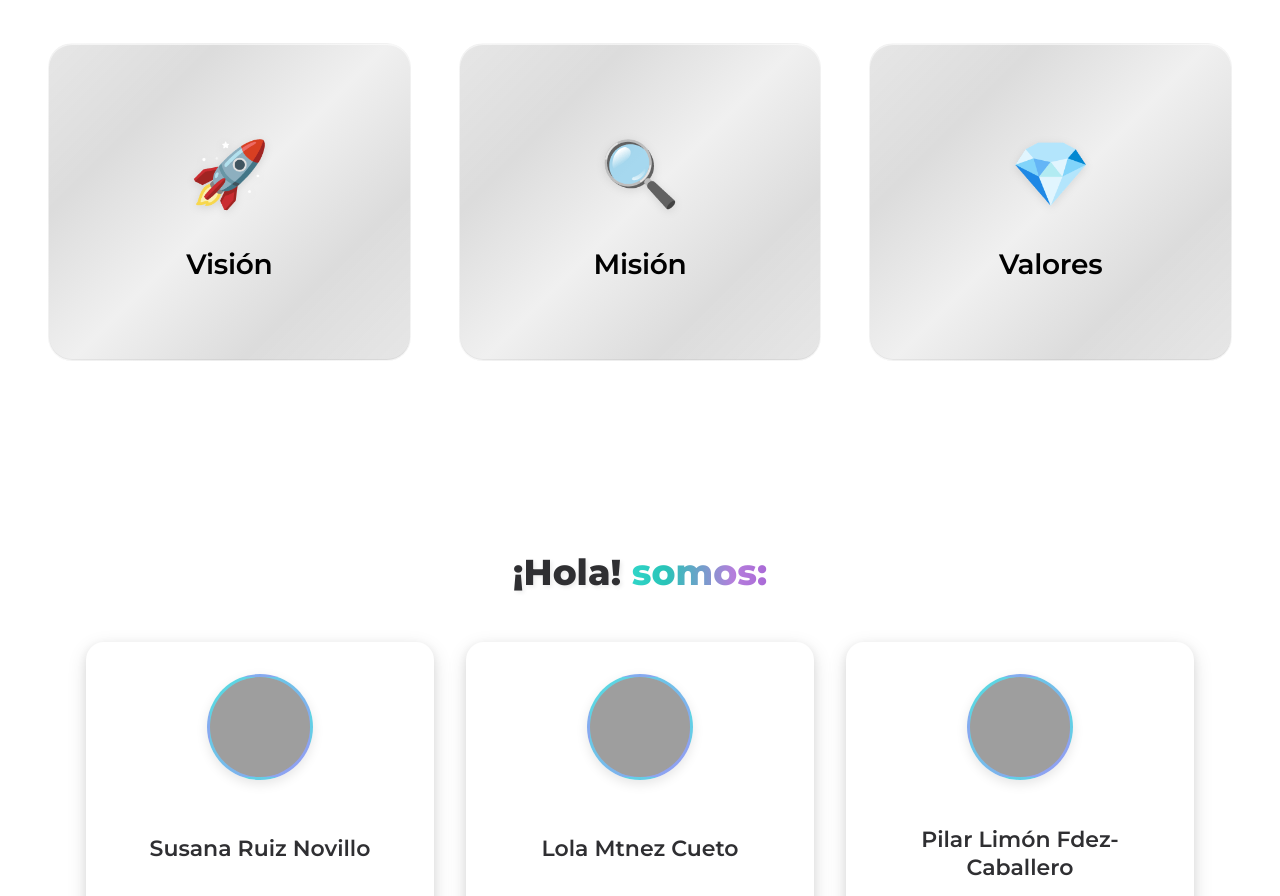
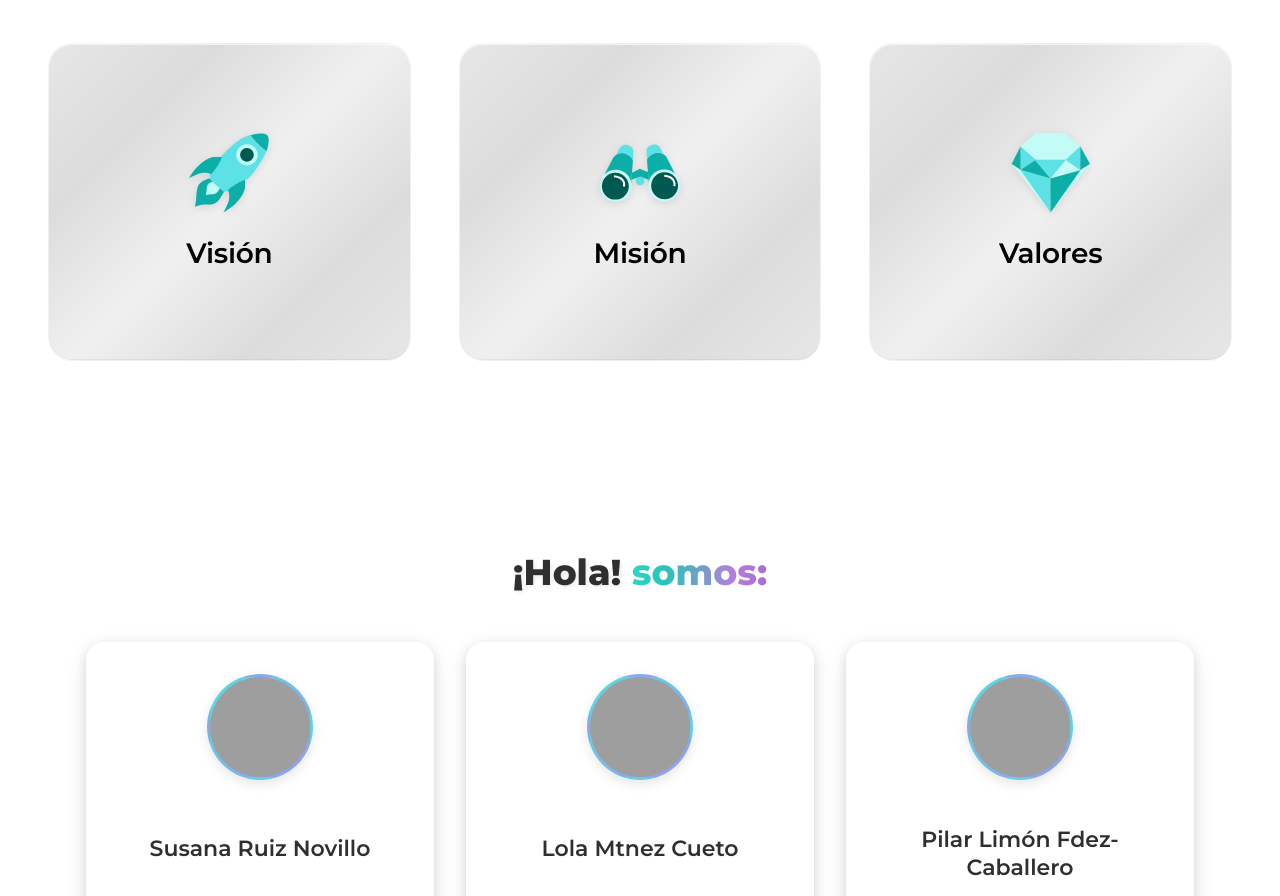
Before and after one commit to Reverso-Social/reverso-social-fe, a React (Vite) app: page / in a window 1280 px wide. Shown: the part 1340-2236 px from the top of the page. Built offline with nearby package versions, Linux system fonts and the light colour scheme; grey boxes are pictures that could not be loaded.

Commit message:
style:about icons changed

```diff
--- a/src/components/About/About.jsx
+++ b/src/components/About/About.jsx
@@ -1,5 +1,8 @@
 import React, { useState } from 'react';
 import './About.scss';
+import VisionIcon from '../../assets/Icons/Vision.svg';
+import MisionIcon from '../../assets/Icons/Visionnn.svg';
+import ValoresIcon from '../../assets/Icons/Diamond.svg';
 
 const About = () => {
   const [expandedCard, setExpandedCard] = useState(null);
@@ -12,7 +15,7 @@ const About = () => {
     {
       id: 'vision',
       title: 'Visión',
-      icon: '🚀',
+      icon: VisionIcon,
       color: 'turquesa',
       fullTitle: 'Nuestra Visión',
       content: 'Ser un referente reconocido en innovación social y feminista, impulsando organizaciones más justas, inclusivas y sostenibles en toda España.'
@@ -20,7 +23,7 @@ const About = () => {
     {
       id: 'mision',
       title: 'Misión',
-      icon: '🔍',
+      icon: MisionIcon,
       color: 'lila',
       fullTitle: 'Nuestra Misión',
       content: 'Acompañar a entidades públicas y privadas en su transformación hacia la igualdad efectiva mediante metodologías innovadoras y evidencia contrastada.'
@@ -28,7 +31,7 @@ const About = () => {
     {
       id: 'valores',
       title: 'Valores',
-      icon: '💎',
+      icon: ValoresIcon,
       color: 'azul',
       fullTitle: 'Valores Fundamentales',
       content: 'Feminismo activo, coherencia inquebrantable, transparencia radical, compromiso social profundo y transformación real como horizonte permanente.'
@@ -70,9 +73,12 @@ const About = () => {
               aria-label={`${card.title}: ${expandedCard === card.id ? 'expandido' : 'colapsado'}. Presiona para ${expandedCard === card.id ? 'colapsar' : 'expandir'}`}
             >
               <header className="about-card__front">
-                <span className="about-card__icon" aria-hidden="true" role="img">
-                  {card.icon}
-                </span>
+                <img
+                  src={card.icon}
+                  alt=""
+                  className="about-card__icon"
+                  aria-hidden="true"
+                />
                 <h3 className="about-card__title">{card.title}</h3>
               </header>
 
--- a/src/components/About/About.scss
+++ b/src/components/About/About.scss
@@ -171,13 +171,17 @@ $color-azul-dark: darken($color-turquesa-valores, 18%);
   }
 
 &__icon {
-    font-size: 3.5rem;
+  width: 4rem;
+  height: 4rem;
+  font-size: 4rem;
   margin-bottom: $space-lg;
   filter: drop-shadow(0 2px 4px $shadow-soft);
   transition: transform 0.3s ease;
 
   @media (min-width: 768px) {
-      font-size: 4rem;
+    width: 5rem;
+    height: 5rem;
+    font-size: 5rem;
   }
 }
 
```
Lines whose indentation alone changed are shown as unchanged.
